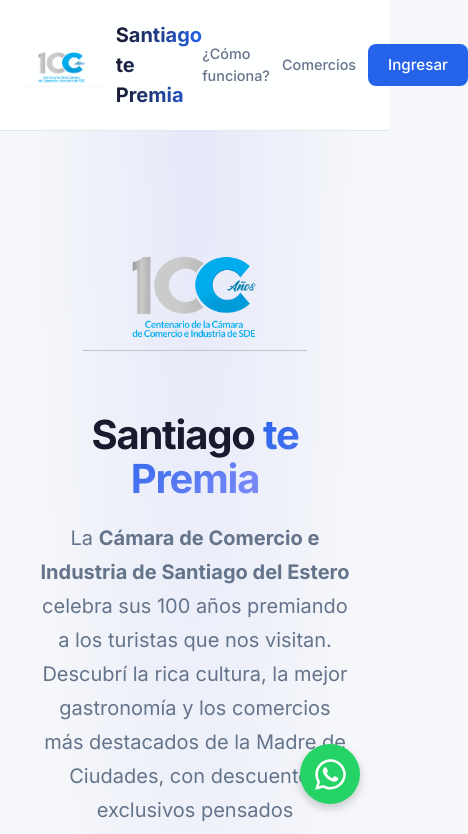
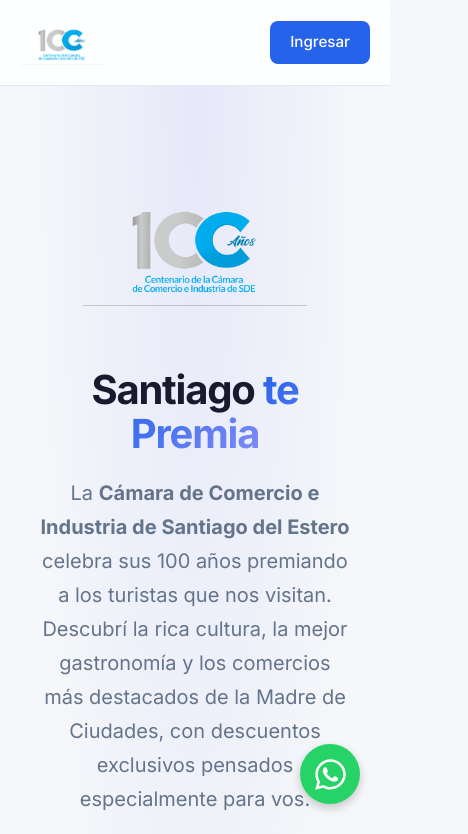
Before and after one commit to josuezerda/santiago-te-premia, a Next.js app: page / in a window 390 px wide. Shown: the top 834 px of the page, 468 px wide, since content can reach past the window. Built offline with nearby package versions, Linux system fonts and the light colour scheme.

Commit message:
fix: make navbar responsive on mobile by hiding text links

```diff
--- a/src/app/globals.css
+++ b/src/app/globals.css
@@ -846,3 +846,10 @@
     font-size: 1.8rem;
   }
 }
+
+/* Mobile Utilities */
+@media (max-width: 768px) {
+  .desktop-only {
+    display: none !important;
+  }
+}
--- a/src/app/page.tsx
+++ b/src/app/page.tsx
@@ -33,7 +33,7 @@
     <div style={{ minHeight: '100vh' }}>
       {/* Public Header */}
       <header className="header">
-        <div className="container header-content">
+        <div className="container header-content" style={{ display: 'flex', justifyContent: 'space-between', alignItems: 'center' }}>
           <div style={{ display: 'flex', alignItems: 'center', gap: '12px' }}>
             <Image
               src="/logo-camara.png"
@@ -42,16 +42,16 @@
               height={150}
               style={{ width: 'auto', height: '45px', objectFit: 'contain' }}
             />
-            <span className="logo">Santiago te Premia</span>
+            <span className="logo desktop-only">Santiago te Premia</span>
           </div>
           <nav style={{ display: 'flex', gap: '12px', alignItems: 'center' }}>
-            <a href="#como-funciona" style={{ color: 'var(--text-secondary)', fontSize: '0.9rem', fontWeight: 500 }}>
+            <a href="#como-funciona" className="desktop-only" style={{ color: 'var(--text-secondary)', fontSize: '0.9rem', fontWeight: 500 }}>
               ¿Cómo funciona?
             </a>
-            <a href="#comercios" style={{ color: 'var(--text-secondary)', fontSize: '0.9rem', fontWeight: 500 }}>
+            <a href="#comercios" className="desktop-only" style={{ color: 'var(--text-secondary)', fontSize: '0.9rem', fontWeight: 500 }}>
               Comercios
             </a>
-            <Link href="/login" className="btn btn-primary">
+            <Link href="/login" className="btn btn-primary btn-sm-mobile">
               Ingresar
             </Link>
           </nav>
```
